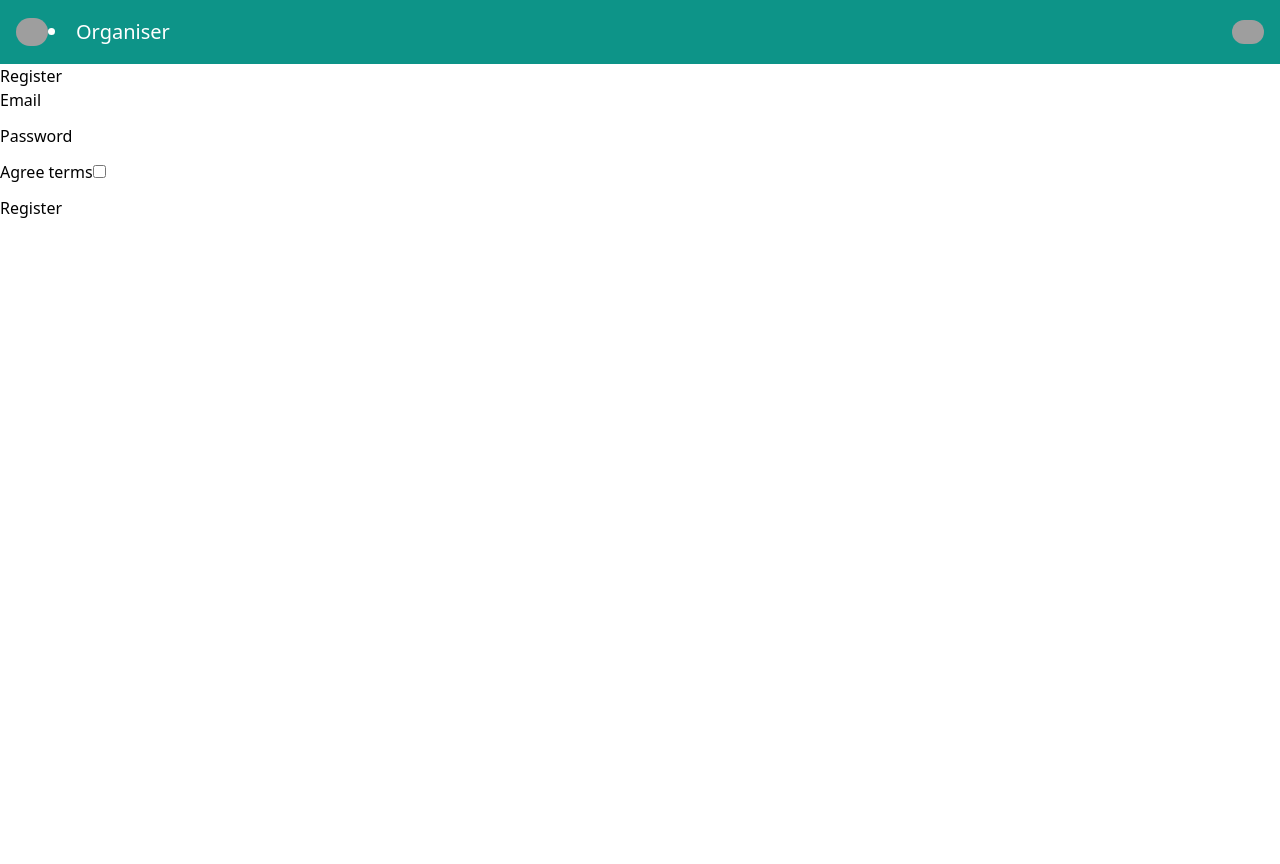
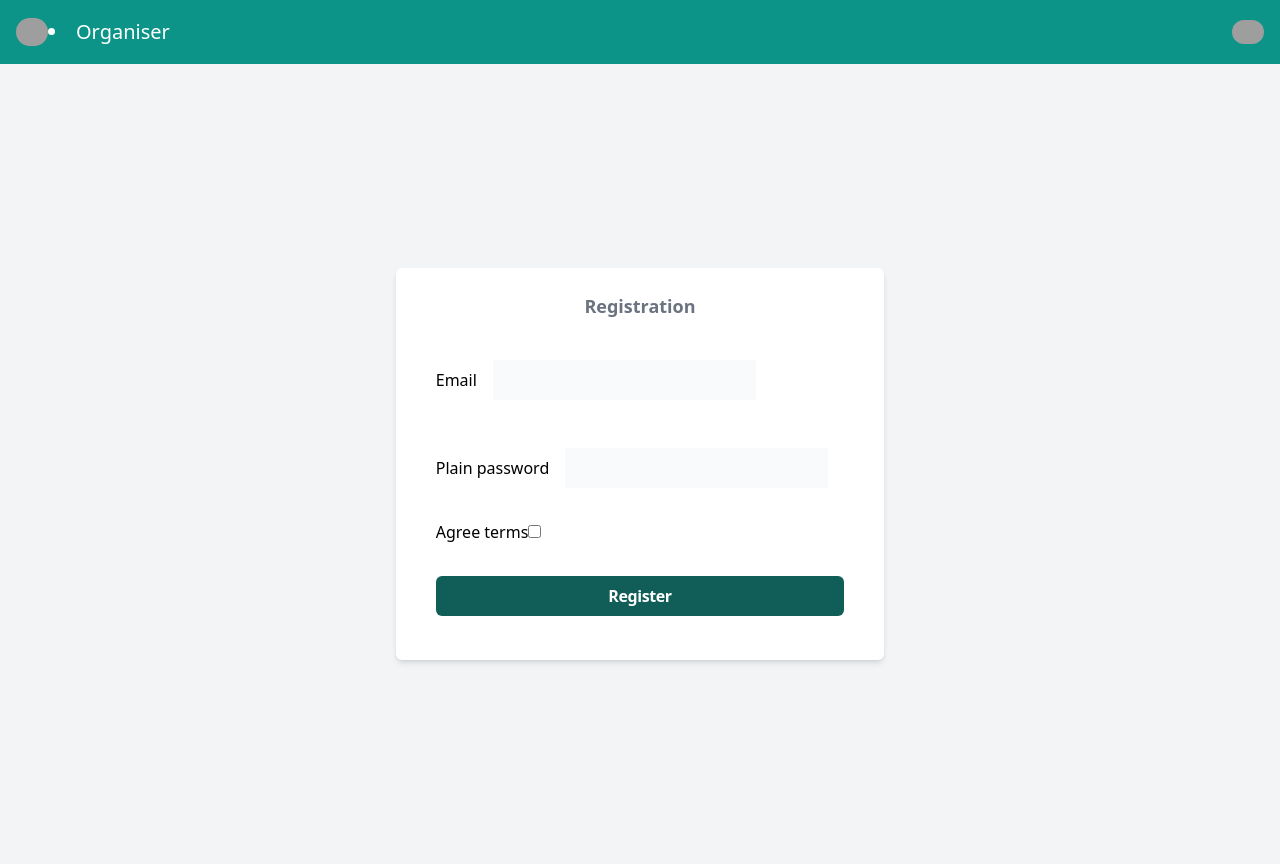
Before and after one commit to laxmiav/Organiser-Laxmi, a Symfony app: template templates/registration/register.html.twig in a window 1280 px wide. Before the commit the page ends 218 px from the top, so only its background shows below. Run offline with Twig, Linux system fonts and the light colour scheme; the template is opened without the code that fills it, so the values that code supplies are empty; form fields are guessed from the names that the template uses; some libraries are stand-ins or nearby versions; grey boxes are pictures that could not be loaded.

Commit message:
registration

```diff
--- a/src/Security/LoginFormAuthenticator.php
+++ b/src/Security/LoginFormAuthenticator.php
@@ -50,7 +50,7 @@ class LoginFormAuthenticator extends AbstractLoginFormAuthenticator
         }
 
         // For example:
-        //return new RedirectResponse($this->urlGenerator->generate('some_route'));
+        return new RedirectResponse($this->urlGenerator->generate('app_main'));
         throw new \Exception('TODO: provide a valid redirect inside '.__FILE__);
     }
 
--- a/templates/registration/register.html.twig
+++ b/templates/registration/register.html.twig
@@ -7,15 +7,28 @@
         <div class="alert alert-danger" role="alert">{{ flash_error }}</div>
     {% endfor %}
 
-    <h1>Register</h1>
+   <form>
+  <div class="flex items-center justify-center h-screen bg-gray-100">
+    <div class="bg-white py-6 rounded-md px-10 max-w-lg shadow-md">
+      <h1 class="text-center text-lg font-bold text-gray-500">Registration</h1>
+      <div class="space-y-4 mt-6">
 
-    {{ form_start(registrationForm) }}
-        {{ form_row(registrationForm.email) }}
-        {{ form_row(registrationForm.plainPassword, {
-            label: 'Password'
-        }) }}
-        {{ form_row(registrationForm.agreeTerms) }}
 
-        <button type="submit" class="btn">Register</button>
+        {{ form_start(registrationForm) }}
+        <div class="w-full ">
+        {{ form_row(registrationForm.email,{'attr': {'class': 'm-4 px-4 py-2 bg-gray-50'} })  }}
+        </div>
+        <div class="w-full ">
+        {{ form_row(registrationForm.plainPassword,{
+           'attr': {'class': 'm-4 px-4 py-2 bg-gray-50'} }
+        ) }}</div>
+        <div class="w-full">
+        {{ form_row(registrationForm.agreeTerms,{'attr': {'class': 'm-4 px-4 py-2 bg-gray-50'} }) }}
+        </div>
+ </div>
+        <button type="submit" class="w-full mt-5 mb-5 bg-teal-800 text-white py-2 rounded-md font-semibold tracking-tight">Register</button>
     {{ form_end(registrationForm) }}
+    </div>
+  </div>
+</form>
 {% endblock %}
```
Also changed, not shown: src/Form/TaskType.php (+8 -1 lines), templates/security/login.html.twig (+16 -7 lines), 1 other file.
